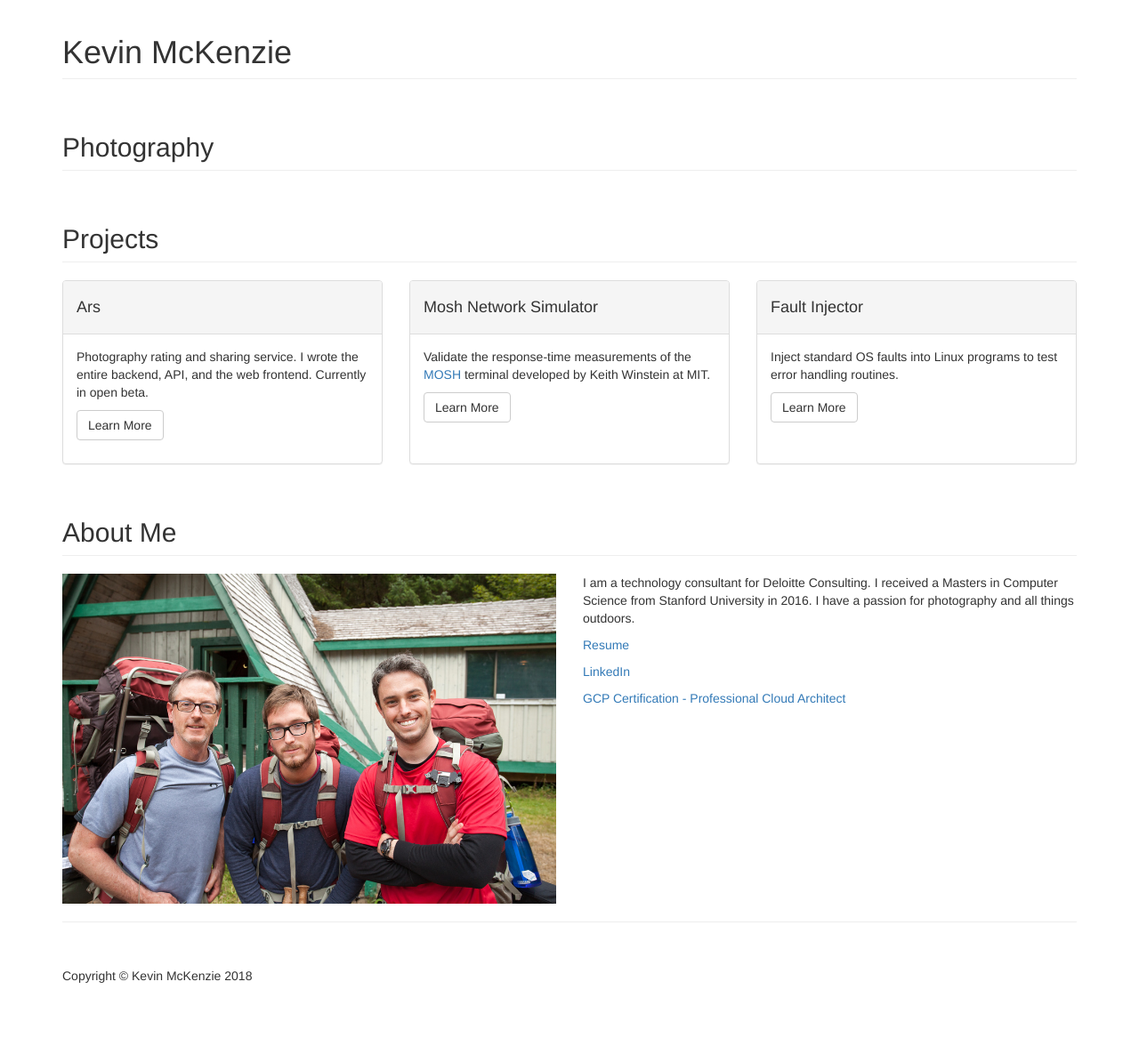
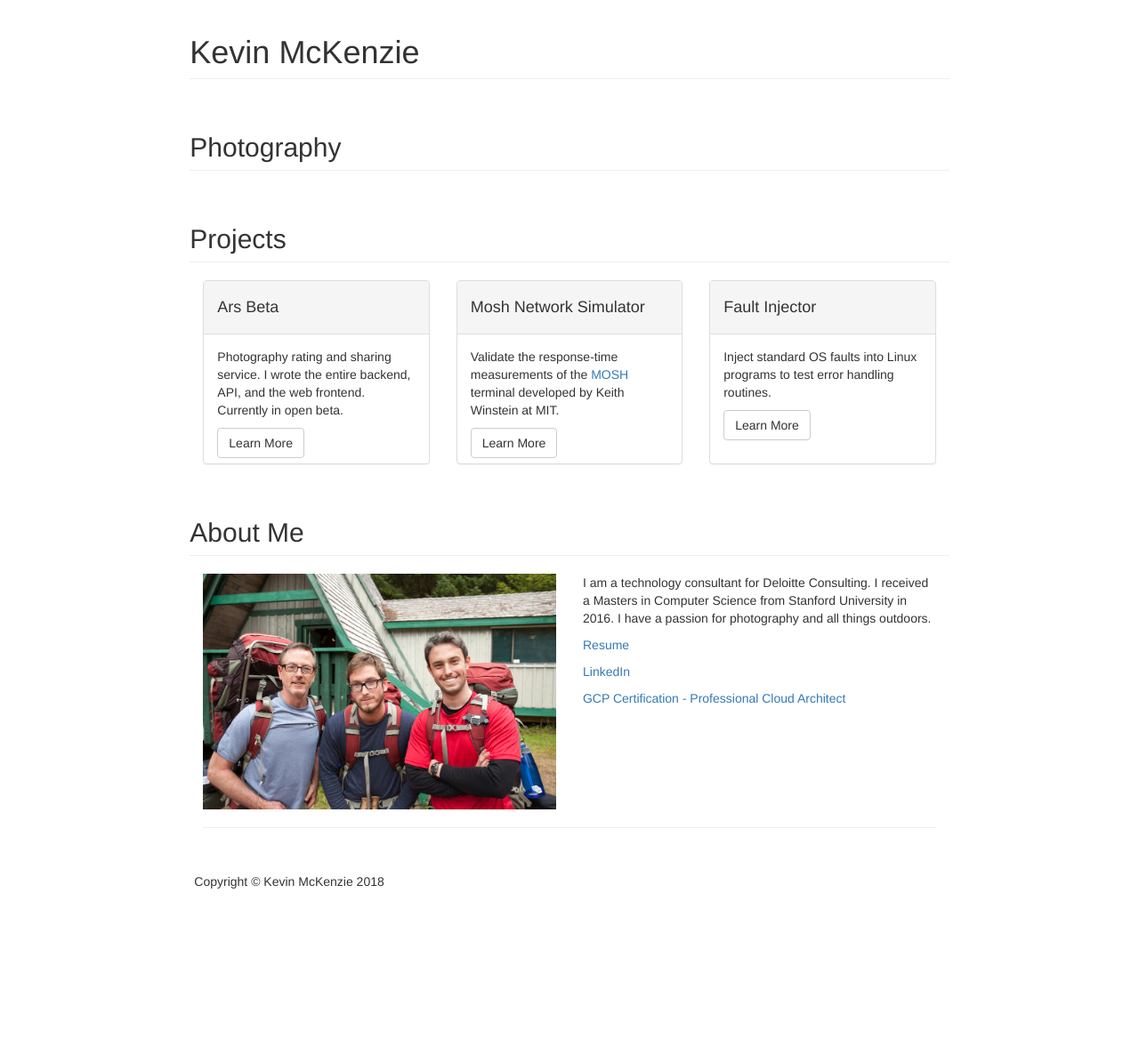
Before and after one commit to kjtmckenzie/kjtmckenzie-home, a Flask app: page / in a window 1280 px wide. Shown: the part 51-1218 px from the top of the page at 89% size. After the commit the page ends 1050 px from the top, so only its background shows below. Run offline with Flask 2, Linux system fonts and the light colour scheme; data that the repository does not hold is empty; some libraries are stand-ins or nearby versions.

Commit message:
simplified each HTML file

```diff
--- a/static/css/modern-business.css
+++ b/static/css/modern-business.css
@@ -97,3 +97,8 @@ footer {
         height: 70%;
     }
 }
+
+.col-centered{
+    float: none;
+    margin: 0 auto;
+}
--- a/templates/base.html
+++ b/templates/base.html
@@ -85,7 +85,7 @@
 	    </nav>
 
 
-		<div id="fh5co-main">
+		<div id="content">
 			{% with messages = get_flashed_messages() %}
 				{% if messages %}
 					{% for message in messages %}
@@ -99,13 +99,16 @@
 				{% endif %}
 			{% endwith %}
 
+            <div class="col-lg-8 col-centered">
     		    {% block content %} {% endblock %}
+            </div>
+		</div>
 
 
     <!-- Footer -->
     <footer>
         <div class="row">
-            <div class="col-lg-12">
+            <div class="col-lg-8 col-centered">
                 <p>Copyright &copy; Kevin McKenzie 2018</p>
             </div>
         </div>
--- a/templates/index.html
+++ b/templates/index.html
@@ -2,23 +2,16 @@
 
 {% block content %}
 
-    <!-- Page Content -->
-    <div class="container">
-
 <!-- Marketing Icons Section -->
 <div class="row">
-            <div class="col-lg-12">
     <h1 class="page-header">
         Kevin McKenzie
     </h1>
 </div>
-		</div>
 
 <!-- Portfolio Section -->
 <div class="row">
-            <div class="col-lg-12">
     <h2 class="page-header">Photography</h2>
-            </div>
 
     {% if context.albums is not none %}
         {% for album in context.albums %}
@@ -33,21 +26,19 @@
     {% else %}
         No album
     {% endif %}
-
 </div>
 
 <div class="row" id="projects">
-            <div class="col-lg-12">
     <h2 class="page-header">Projects</h2>
-            </div>
+
     <div class="col-md-4">
         <div class="panel panel-default">
             <div class="panel-heading">
-                        <h4>Ars</h4>
+                <h4>Ars Beta</h4>
             </div>
             <div class="panel-body" style="height:145px;">
                 <p>Photography rating and sharing service.  I wrote the entire backend, API, and the web frontend.  Currently in open beta.</p>
-                        <a href="https://beta-ars.appspot.com/" class="btn btn-default">Learn More</a>
+                <a href="https://arsbeta.com/" class="btn btn-default">Learn More</a>
             </div>
         </div>
     </div>
@@ -81,9 +72,8 @@
 
 <!-- Features Section -->
 <div class="row" id="about">
-            <div class="col-lg-12">
     <h2 class="page-header">About Me</h2>
-            </div>
+
     <div class="col-md-6">
         <img class="img-responsive" src="/static/pictures/me.jpeg" alt="">
     </div>
@@ -98,4 +88,5 @@
 
 <hr>
 
+
 {% endblock %}
```
Also changed, not shown: templates/admin.html (+11 -23 lines), templates/album.html (+0 -8 lines), templates/photography.html (+7 -11 lines). Lines whose indentation alone changed are shown as unchanged.
